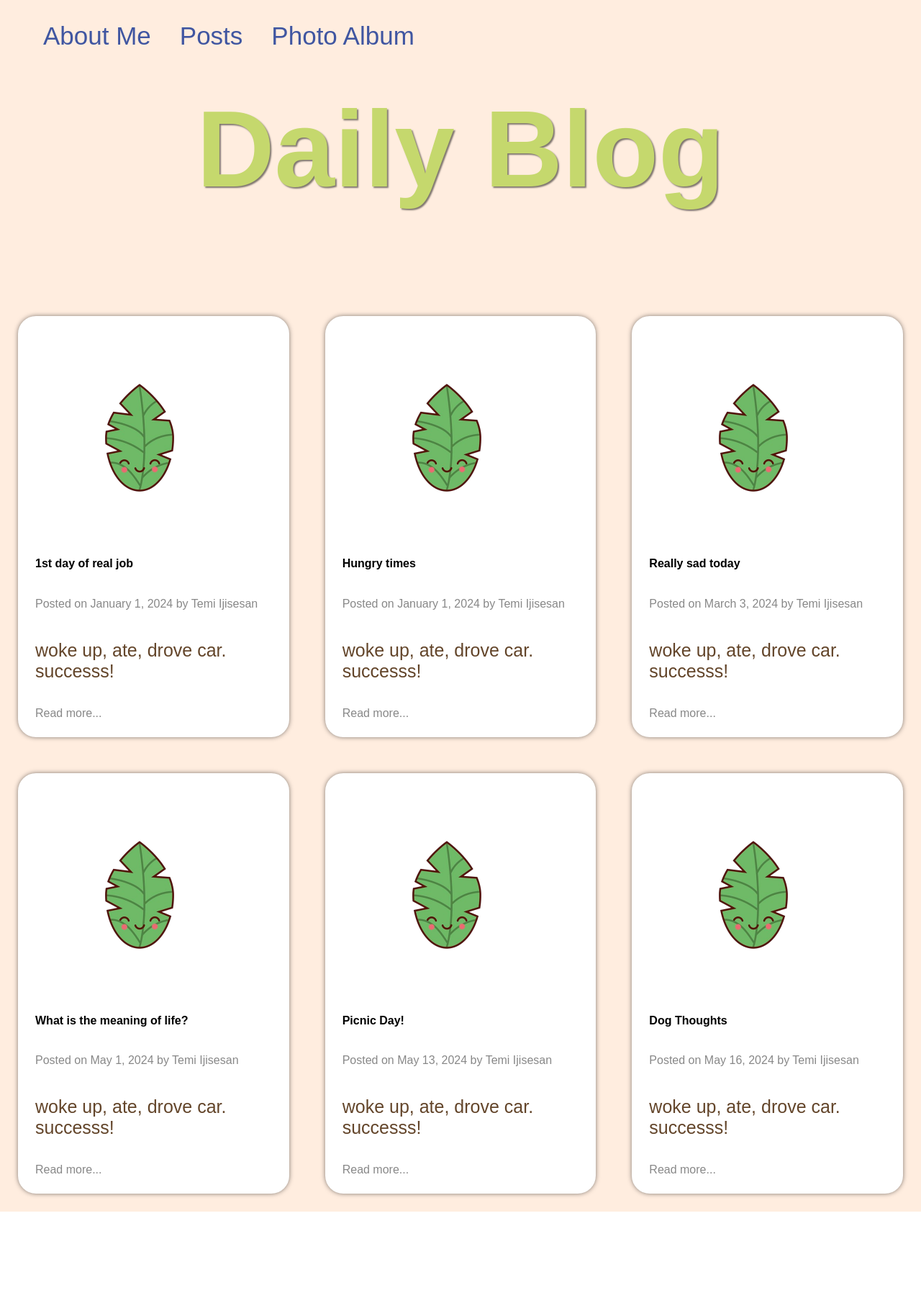
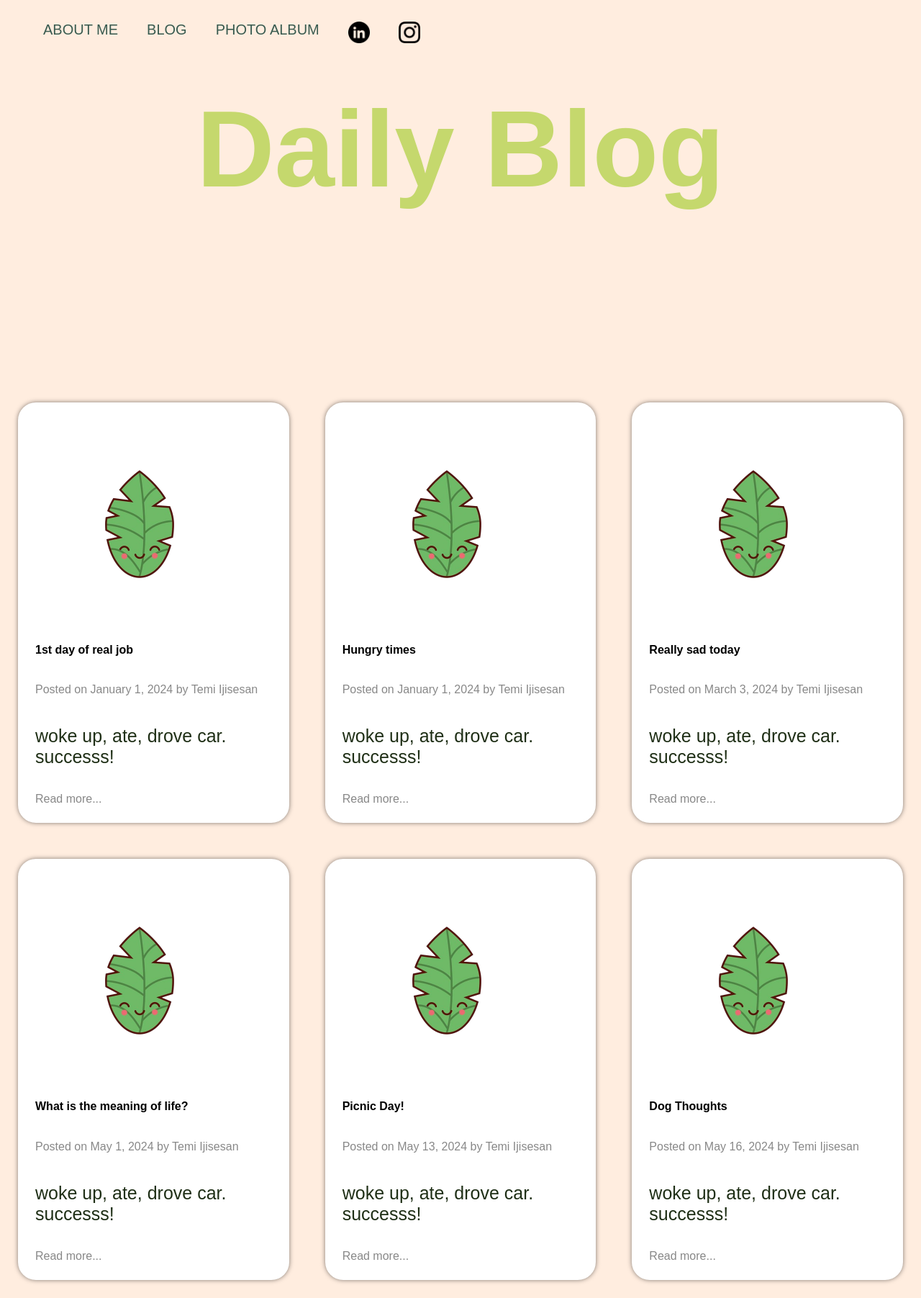
Before and after one commit to Temi360/Personal-Portfolio-Site, a PHP site: page /posts.php in a window 1280 px wide. Shown: the whole page at 72% size. Before the commit the page ends 1683 px from the top, so only its background shows below. Run offline with PHP 8.4, Linux system fonts and the light colour scheme; some web fonts are replaced.

Commit message:
changes to site colors

```diff
--- a/posts.php
+++ b/posts.php
@@ -11,9 +11,13 @@
       <!-- nav bar -->
         <div class="navbar">
             <ul>
-                <li><a href="index.php">About Me</a></li>
-                <li><a href="posts.php">Posts</a></li>
-                <li><a href="photos.php">Photo Album</a></li>
+                <li><a href="index.php">ABOUT ME</a></li>
+                <li><a href="posts.php">BLOG</a></li>
+                <li><a href="photos.php">PHOTO ALBUM</a></li>
+                <div class="social-icons">
+                    <a href="https://www.linkedin.com/in/temi-ijisesan-692829257/"><img src="linkedin2.png" alt="LinkedIn" height="30" width="30"></a>
+                    <a href="https://www.instagram.com/the_dawn_of_art/"><img src="instagram.png" alt="Instagram" height="30" width="30"></a>
+                </div>
             </ul>
         </div>
         <div class="header-container">
--- a/style.css
+++ b/style.css
@@ -28,8 +28,8 @@ body{
 
   /* Style rule set for individual li link */
 .navbar ul li a {
-    color: #4056A1;
-    font-size: 35px;
+    color: #395B50;
+    font-size: 20px;
     text-decoration: none;
 }
 
@@ -45,20 +45,28 @@ body{
     font-weight: bold;
 }
 /*  icons*/
-#linkedin{
-    width:100px;
-    height:100px;
-    margin-left:-220px;
-    margin-bottom:100px;
+.social-icons {
+    display:flex;
+    flex-direction:row;
+    margin:0;
+}
+.social-icons a {
+    display: inline-block;
+    color: white;
+}
+.social-icons a:hover {
+    size:3em;
+
 }
 /* header */
 .header-container{
     display: flex;
     flex-direction: row;
     align-items: center;
-    padding:0px;
+    padding:30px;
     justify-content:space-evenly;
     padding:20px;
+    margin-bottom:200px;
 }
 .headerone{
     width:50%;
@@ -68,12 +76,12 @@ body{
 }
 /* text */
 h1{
+    margin-bottom:20px;
     font-size:150px;
     font-family: "variex", sans-serif;
     font-weight: 700;
     font-style: normal;
     color:#C5D86D;
-    text-shadow: 2px 2px 2px rgba(0, 0, 0, 0.5);
 
 }
 h2{
@@ -81,8 +89,7 @@ h2{
     font-family: "variex", sans-serif;
     font-weight: 400;
     font-style: normal;
-    color:#E43D12;
-    text-shadow: 2px 2px 2px rgba(0, 0, 0, 0.5);
+    color:#1F2F16;
 }
 h3{
     padding: 10px;
@@ -90,15 +97,15 @@ h3{
     font-family: "basic-sans", sans-serif;
     font-weight: 400;
     font-style: italic;
-    color:#63452a;
+    color:#5A7684;
 }
 p{
     font-size:25px;
-    color:#63452a;
-
+    color:#1F2F16;
 }
 /* images */
 #turtle{
+    opacity:85%;
     width:500px;
     height:500px;
 }
@@ -120,14 +127,19 @@ p{
     width:600px;
     height:500px;
 }
+/* index page divs */
 .facts{
-    width:70%;
+    width:100%;
     margin: 35px;
-    background-color:white;
-    border-radius: 10px; /* Adjust the value to control the roundness of the corners */
-    border: 4px solid white; /* Adding a border for clarity */
     padding: 20px; /* Adding padding to the content inside the box */
-    box-shadow: 0px 0px 5px rgba(0, 0, 0, 0.5); /* Adjust the values to control the shadow */
+   /* box-shadow: 0px 0px 5px rgba(0, 0, 0, 0.5); /* Adjust the values to control the shadow */
+}
+.facts1{
+    width:100%;
+    background-color:#8A9946;
+    /* background-color:white; */
+    padding: 20px; /* Adding padding to the content inside the box */
+   /* box-shadow: 0px 0px 5px rgba(0, 0, 0, 0.5); /* Adjust the values to control the shadow */
 }
 /* links */
 a{
```
Also changed, not shown: index.php (+18 -11 lines), photos.php (+7 -3 lines), instagram.png (added), linkedin.png (deleted), linkedin2.png (added).
